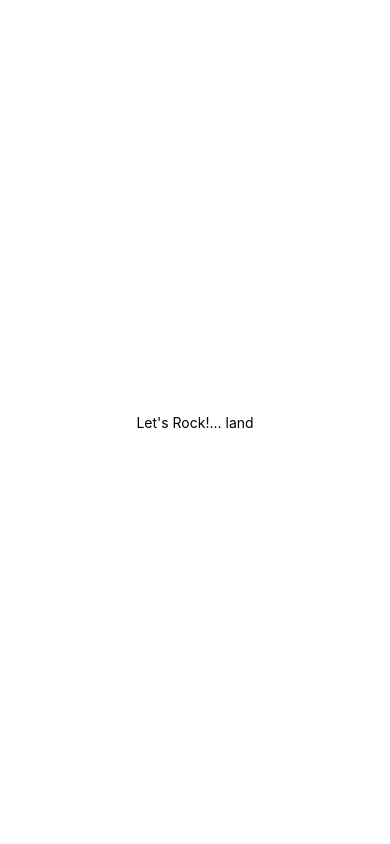
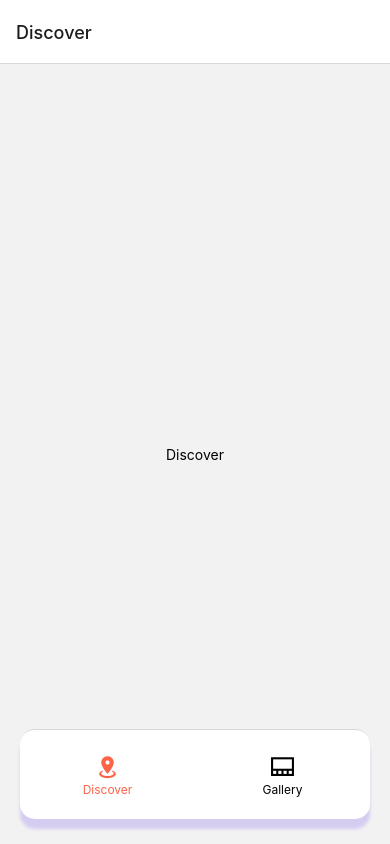
Before and after one commit to RocklandUOW/Rockland, a React Native app: screen / in a window 390 px wide. Built offline with nearby package versions, Linux system fonts and the light colour scheme.

Commit message:
added simple navbar + saving before doing some experimental code

```diff
--- a/App.js
+++ b/App.js
@@ -1,12 +1,9 @@
-import { StatusBar } from 'expo-status-bar';
-import {Text, View } from 'react-native';
-import style from './styles/AppStyle.js'
+import BottomTab from './components/BottomTab'
+import {View, Text} from 'react-native'
+import style from './styles/GlobalStyle'
 
 export default function App() {
   return (
-    <View style={style.container}>
-      <Text>Let's Rock!... land</Text>
-      <StatusBar style="auto" />
-    </View>
-  );
+    <BottomTab />
+  )
 }
--- /dev/null
+++ b/components/BottomTab.js
@@ -0,0 +1,51 @@
+import { createBottomTabNavigator } from "@react-navigation/bottom-tabs";
+import { NavigationContainer } from "@react-navigation/native";
+import { Ionicons } from "@expo/vector-icons";
+import { MaterialCommunityIcons } from '@expo/vector-icons';
+import TabStyle from '../styles/TabStyle'
+
+// screens imports
+import Discover from '../screens/Discover'
+import Camera from '../screens/Camera'
+import Gallery from '../screens/Gallery'
+
+// the name of the page to be referenced
+const discoverScreenName = 'Discover'
+const cameraScreenName = 'Camera'
+const galleryScreenName = 'Gallery'
+
+const Tab = createBottomTabNavigator();
+
+export default function BottomTab() {
+    return (
+        <NavigationContainer>
+            <Tab.Navigator
+            screenOptions={({route}) => ({
+                tabBarActiveTintColor: 'tomato',
+                tabBarInactiveTintColor: 'black',
+                tabBarIconStyle: TabStyle.itemIcon,
+                tabBarLabelStyle: TabStyle.itemTextStyle,
+                tabBarItemStyle: TabStyle.itemStyle,
+                tabBarStyle: [TabStyle.navBar, TabStyle.shadow],
+                tabBarIcon: ({focused, color, size}) => {
+                    let iconName;
+                    let routeName = route.name;
+
+                    if (routeName === discoverScreenName) {
+                        iconName = focused ? 'map-marker-radius' : 'map-marker-radius-outline';
+                    } else if (routeName === cameraScreenName) {
+                        iconName = focused ? 'camera' : 'camera-outline';
+                    } else if (routeName === galleryScreenName) {
+                        iconName = focused ? 'view-gallery' : 'view-gallery-outline';
+                    }
+
+                    return <MaterialCommunityIcons name={iconName} size={size} color={color} />
+                },
+            })}>
+                <Tab.Screen name={discoverScreenName} component={Discover} />
+
+                <Tab.Screen name={galleryScreenName} component={Gallery} />
+            </Tab.Navigator>
+        </NavigationContainer>
+    )
+}
--- /dev/null
+++ b/screens/Camera.js
@@ -0,0 +1,10 @@
+import {View, Text} from 'react-native';
+import GlobalStyle from '../styles/GlobalStyle'
+
+export default function Camera({navigation}) {
+    return (
+        <View style={GlobalStyle.center}>
+            <Text> Camera </Text>
+        </View>
+    )
+}
--- /dev/null
+++ b/screens/Discover.js
@@ -0,0 +1,10 @@
+import {View, Text} from 'react-native';
+import GlobalStyle from '../styles/GlobalStyle'
+
+export default function Discover({navigation}) {
+    return (
+        <View style={GlobalStyle.center}>
+            <Text> Discover </Text>
+        </View>
+    )
+}
--- /dev/null
+++ b/screens/Gallery.js
@@ -0,0 +1,10 @@
+import {View, Text} from 'react-native';
+import GlobalStyle from '../styles/GlobalStyle'
+
+export default function Gallery({navigation}) {
+    return (
+        <View style={GlobalStyle.center}>
+            <Text> Gallery </Text>
+        </View>
+    )
+}
--- a/styles/AppStyle.js
+++ /dev/null
@@ -1,13 +0,0 @@
-
-import {StyleSheet} from 'react-native';
-
-const style = StyleSheet.create({
-    container: {
-      flex: 1,
-      backgroundColor: '#fff',
-      alignItems: 'center',
-      justifyContent: 'center',
-    },
-  });
-
-export default style;
--- /dev/null
+++ b/styles/GlobalStyle.js
@@ -0,0 +1,15 @@
+import {StyleSheet} from 'react-native';
+
+const GlobalStyle = StyleSheet.create({
+    center: {
+      flex: 1,
+      alignItems: 'center',
+      justifyContent: 'center',
+    },
+    alert: {
+      fontSize: 26,
+      fontWeight: 'bold'
+    },
+  });
+
+export default GlobalStyle;
--- /dev/null
+++ b/styles/TabStyle.js
@@ -0,0 +1,40 @@
+import {StyleSheet} from 'react-native';
+
+const TabStyle = StyleSheet.create({
+    navBar: {
+        position: 'absolute',
+        bottom: 25,
+        left: 20,
+        right: 20,
+        elevation: 0,
+        backgroundColor: '#ffffff',
+        borderRadius: 15,
+        height: 90,
+    },
+
+    shadow: {
+        shadowColor: '#7F5DF0',
+        shadowOffset: {
+            width: 0,
+            height: 10,
+        },
+        shadowOpacity: 0.25,
+        shadowRadius: 3.5,
+        elevation: 5
+    },
+
+    itemStyle: {
+    },
+
+    itemTextStyle: {
+        fontSize: 12,
+        top: -10,
+        paddingBottom: 12,
+    },
+
+    itemIcon: {
+        top: 5,
+    }
+  });
+
+export default TabStyle;
```
Also changed, not shown: package.json (+10 -1 lines), 1 other file (tests, documents, lock files or other folders).
